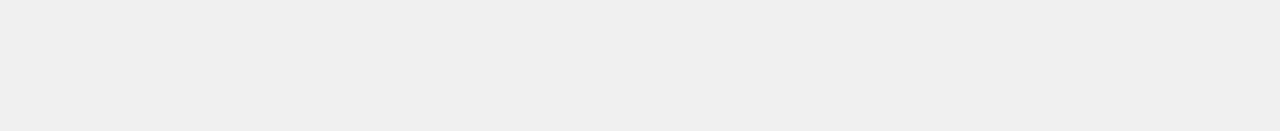
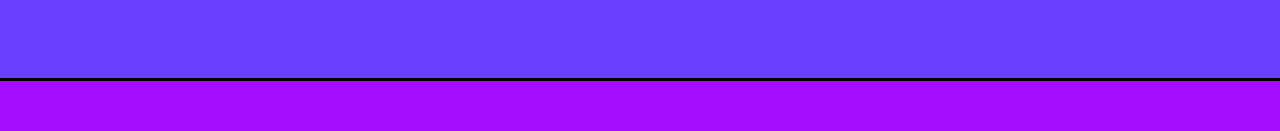
Before and after one commit to alfa33333/CARDS-ASTRO, an Astro site: page / in a window 1280 px wide. Shown: the top 131 px of the page. Built offline with nearby package versions, Linux system fonts and the light colour scheme; Astro itself is replaced by a stand-in of ours.

Commit message:
add NavBar component

```diff
--- a/src/components/App.jsx
+++ b/src/components/App.jsx
@@ -1,13 +1,16 @@
 import Card from './card.jsx';
+import NavBar from './NavBar.jsx';
 import style from "../css/app.module.css";
 
 function App() {
   return (
     <div className={style.App}>
+      <NavBar />
       <Card
         picture="https://picsum.photos/400/300"
         foodName="KIBI"
        />
+
     </div>
   );
 }
--- /dev/null
+++ b/src/components/NavBar.jsx
@@ -0,0 +1,15 @@
+import React from 'react';
+
+function NavBar() {
+    return (
+    <div style={{
+        borderBottom: '3px solid black',
+        height: '78px',
+        backgroundColor: '#6A3FFF',
+    }}>
+
+    </div>
+    );
+};
+
+export default NavBar;
--- a/src/css/app.module.css
+++ b/src/css/app.module.css
@@ -1,8 +1,9 @@
 .App {
-    display: flex;
+    /* display: flex;
     flex-direction: column;
     align-items: center;
     justify-content: center;
+    height: 100vh; */
     height: 100vh;
-    background-color: #f0f0f0;
+    background-color: #A50CFF;
 }
--- a/src/css/card.module.css
+++ b/src/css/card.module.css
@@ -4,8 +4,12 @@
     height: 529px;
     padding-top: 0px;
     padding-bottom: 0px;
+    margin-top: 100px;
+    margin-left: auto;
+    margin-right: auto;
     border-radius: 15px;
     border: 3px solid #000;
+    box-shadow: 0px 4px 4px rgba(0, 0, 0, 0.5);
 }
 
 .figureContainer {
```
